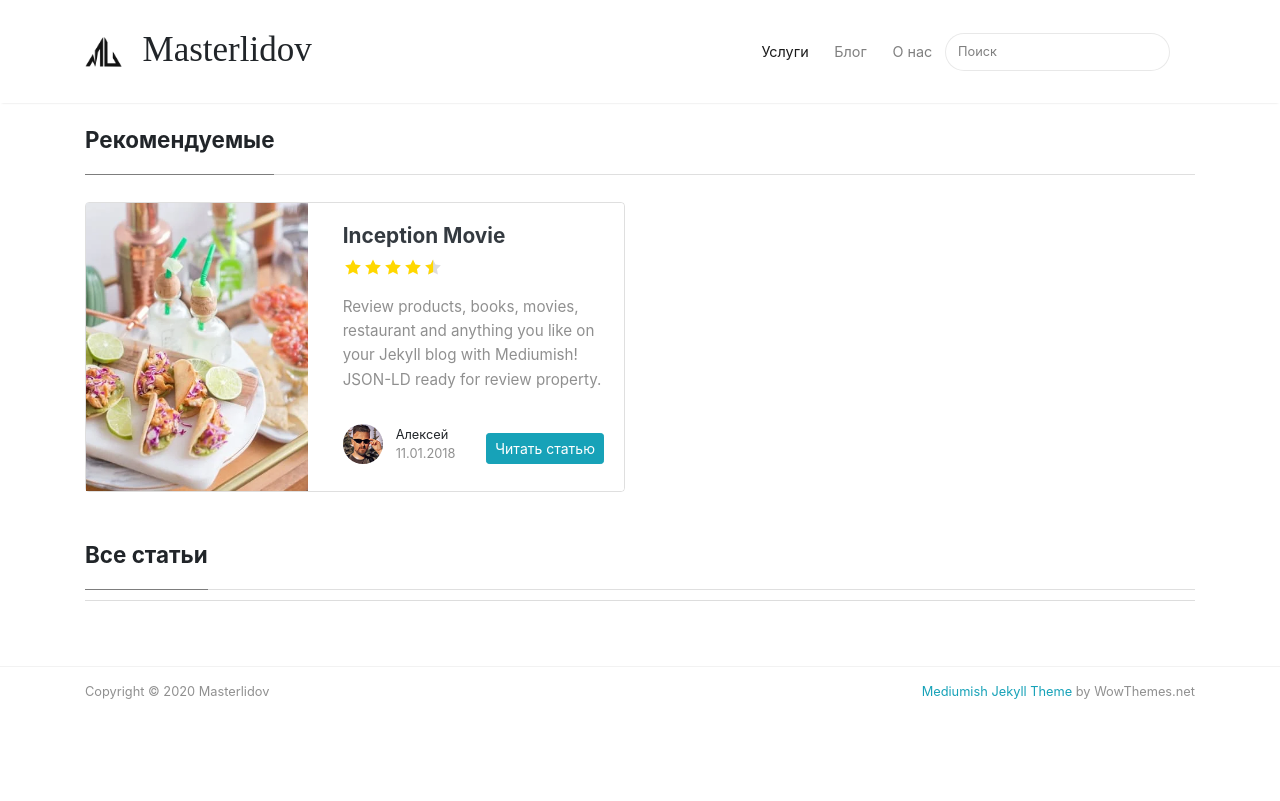
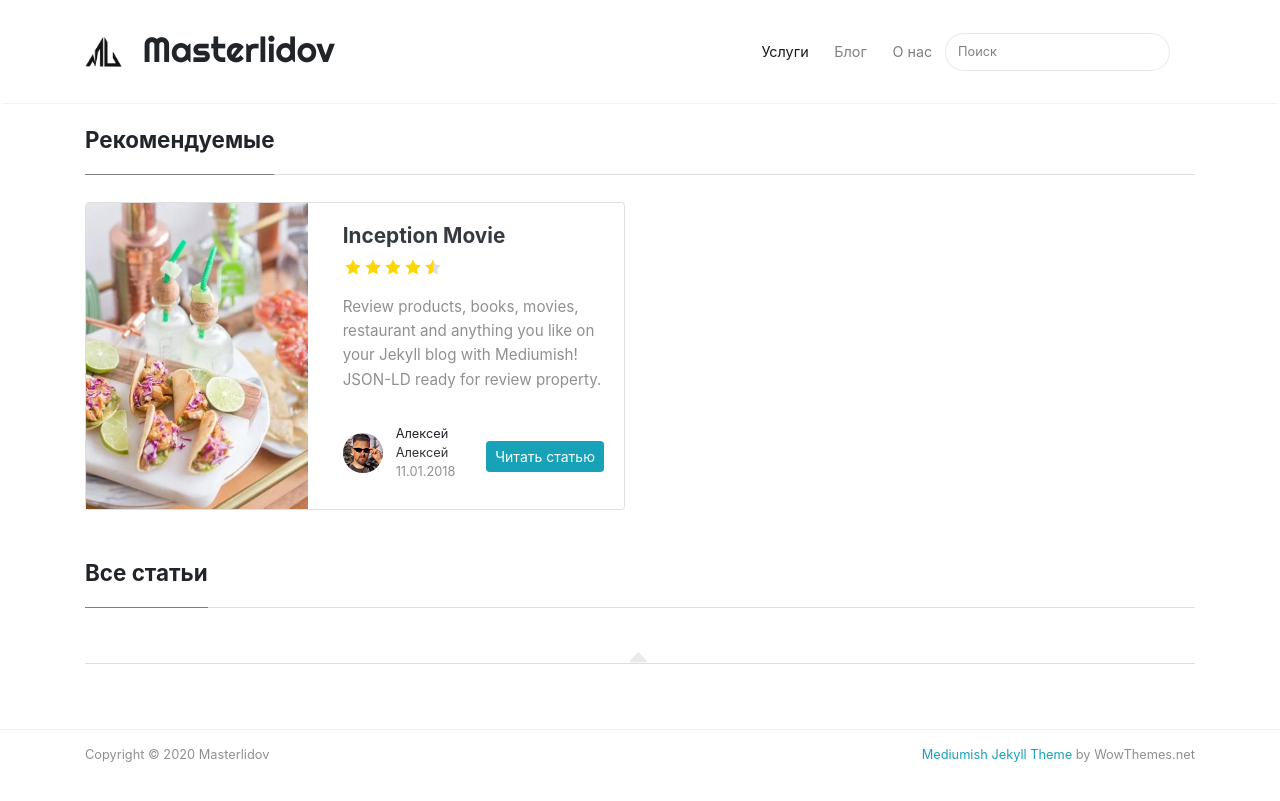
Before and after one commit to masterlidov/masterlidov.github.io, a Jekyll site: the page built from index.html, in a window 1280 px wide. Shown: the top 801 px of the page. Built offline with Jekyll 4.4.1, drawn with Linux system fonts in a browser that asks for light colours; nearby versions of some CDN libraries.

Commit message:
Update featuredbox.html

```diff
--- a/_includes/featuredbox.html
+++ b/_includes/featuredbox.html
@@ -43,6 +43,7 @@
                                 </span>
                                 <span class="author-meta">
                                 <span class="post-name">{{ author.display_name }}</span><br/>
+                                <span class="post-name"><a target="_blank" href="{{ author.web }}">{{ author.display_name }}</a></span><br/>
                                 {% endif %}
                                 <span class="post-date">{{ post.date | date:"%d.%m.%Y" }}</span>
                                 </span>
```
